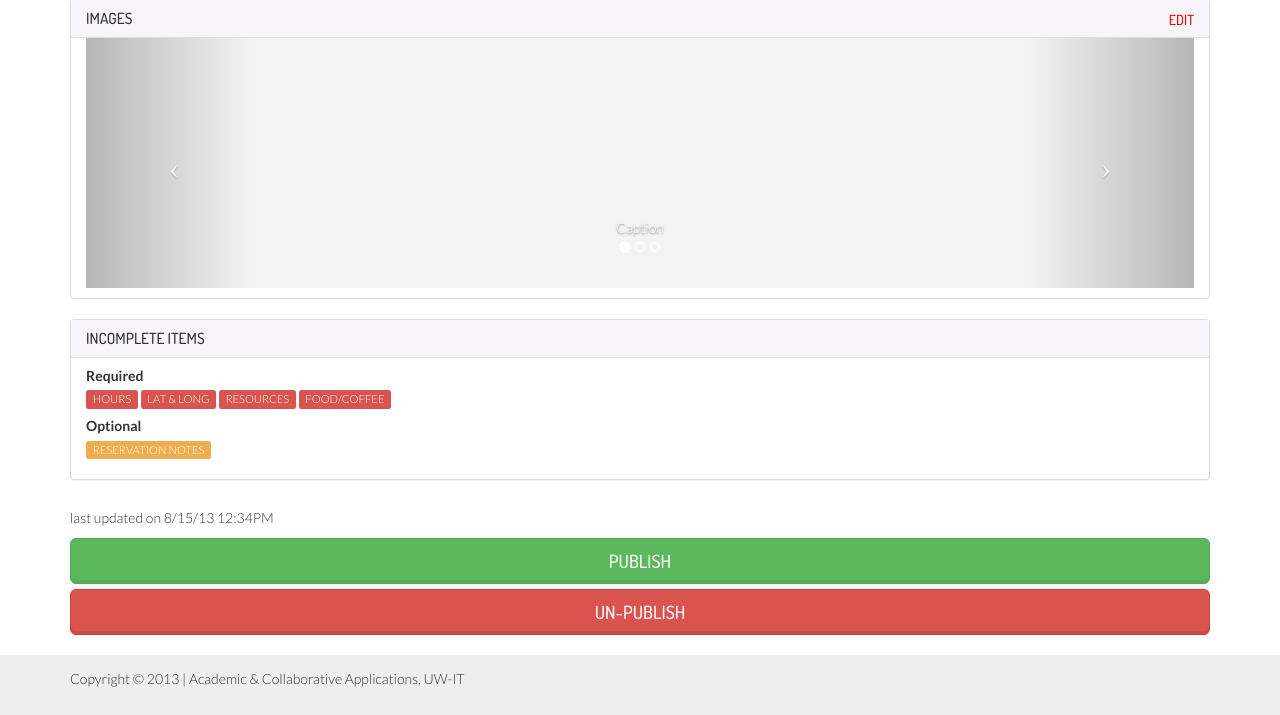
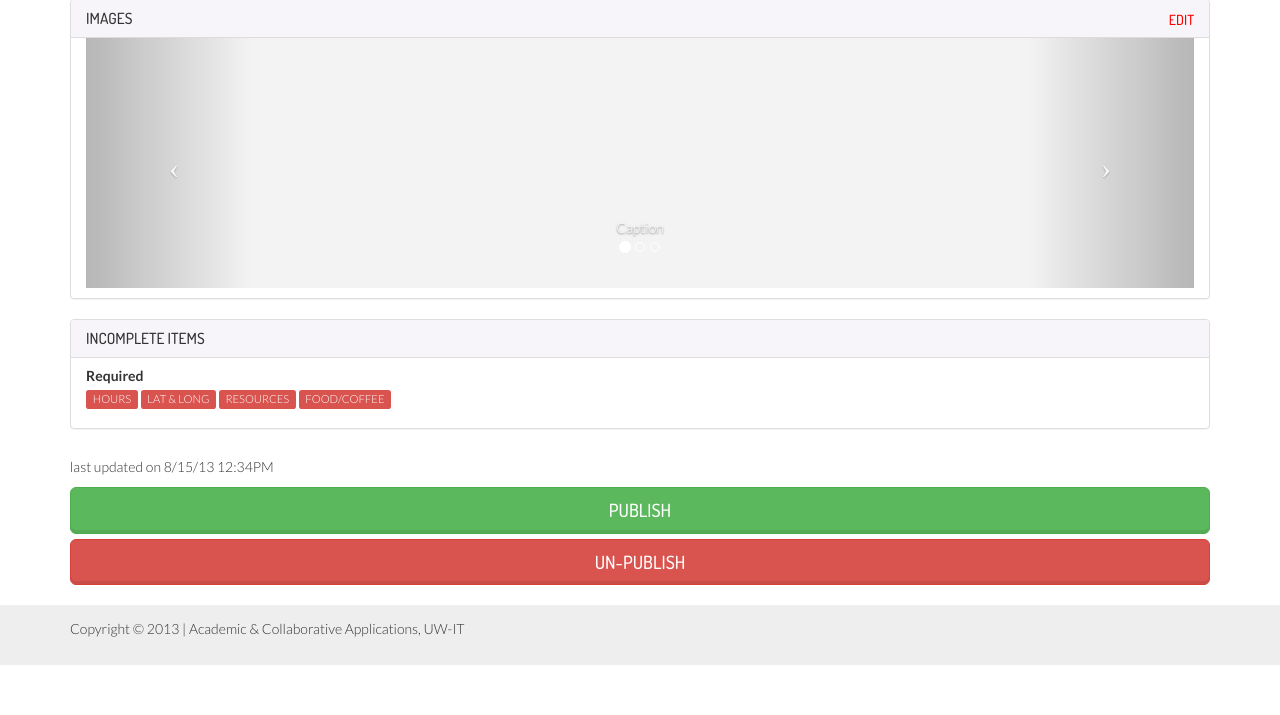
Before and after one commit to uw-it-aca/spacescout_admin, a Django app: template templates/space.html in a window 1280 px wide. Shown: the part 1660-2375 px from the top of the page. After the commit the page ends 2325 px from the top, so only its background shows below. Run offline with Django 3.2, Linux system fonts and the light colour scheme; the template is opened without the code that fills it, so the values that code supplies are empty; style sheets or scripts are compiled from the project's sources; some libraries are stand-ins or nearby versions.

Commit message:
removing optional reqs from space template

```diff
--- a/templates/space.html
+++ b/templates/space.html
@@ -164,12 +164,6 @@
           <span class="label label-danger">Food/Coffee</span>
         </p>
       </div>
-      <div class="space-detail-item">
-        <h4>Optional</h4>
-        <p>
-          <span class="label label-warning">Reservation Notes</span>
-        </p>
-      </div>
     </div>
 
     <div style="margin-top: 2em;">
```
